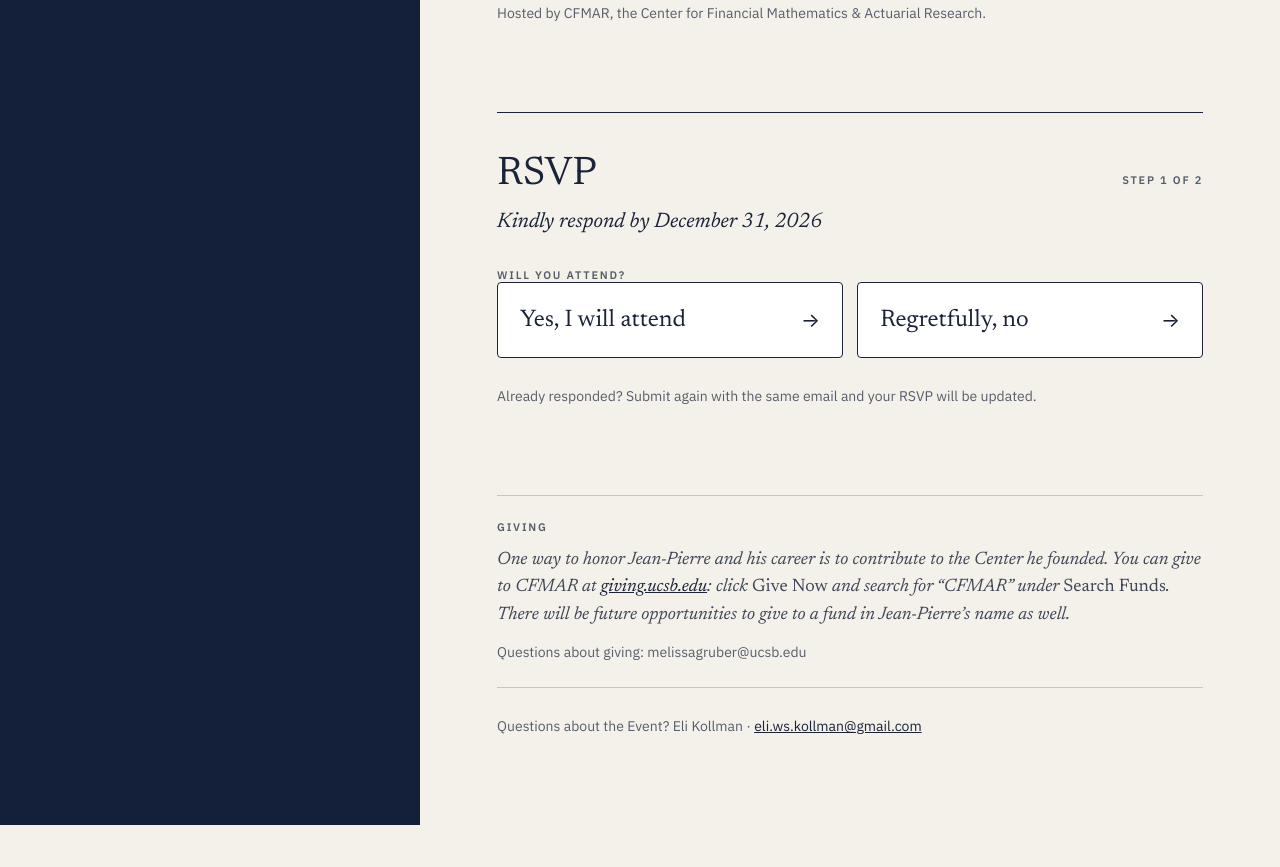
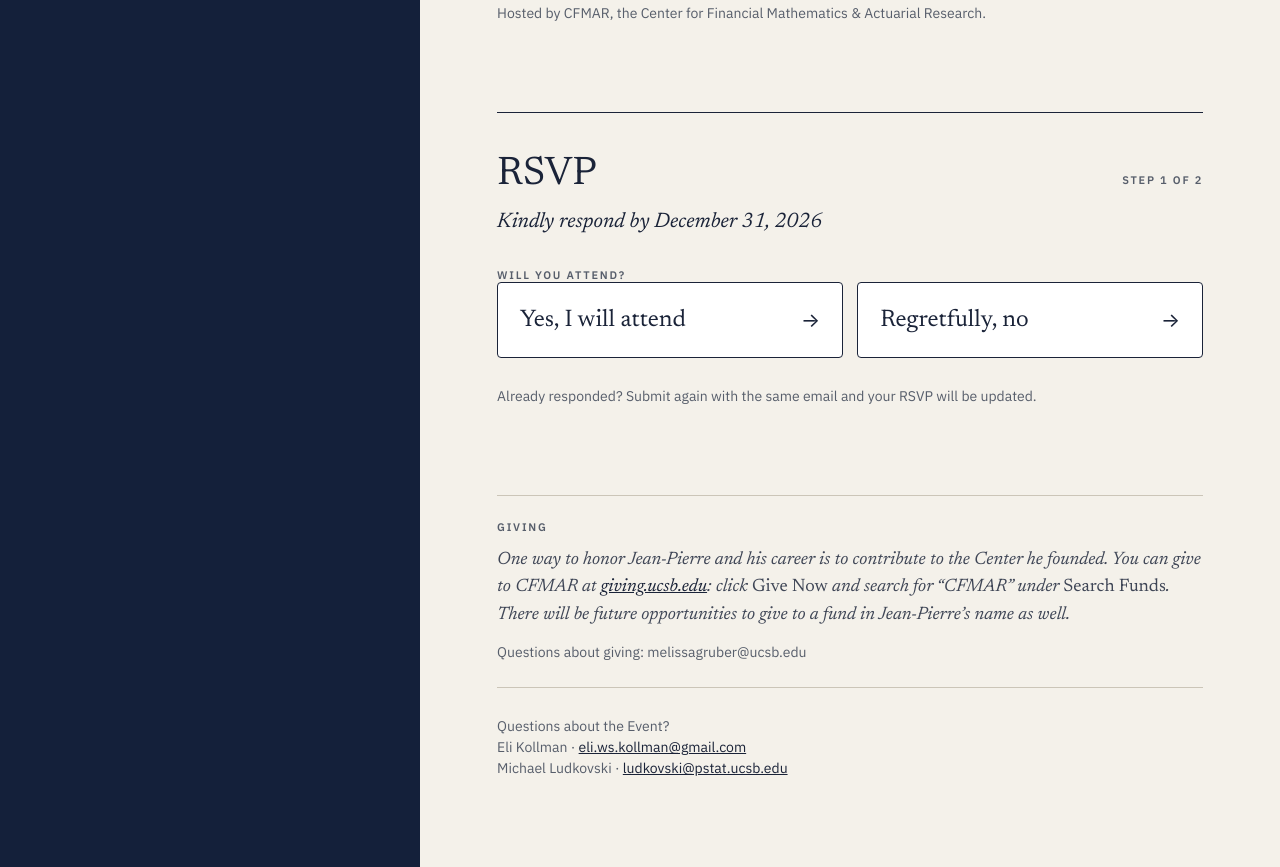
Before and after one commit to fouque-celebration/fouque-celebration.github.io, a plain HTML site: page docs/index.html in a window 1280 px wide. Shown: the part 755-1622 px from the top of the page. Before the commit the page ends 1580 px from the top, so only its background shows below. Drawn offline with Linux system fonts and the light colour scheme.

Commit message:
Add Michael Ludkovski as a second event contact
Co-Authored-By: Claude Opus 5.5 <noreply@anthropic.com>
Claude-Session: https://claude.ai/code/session_01RpbN52W4HfcKCM6EsZ37S6

```diff
--- a/docs/index.html
+++ b/docs/index.html
@@ -178,7 +178,7 @@ legend{padding:0;margin-bottom:12px}
 
 <div class="sp-l"></div>
 <section class="fund" aria-labelledby="give-h"><p class="lbl" id="give-h" style="margin-bottom:12px">Giving</p><p style="margin:0">One way to honor Jean-Pierre and his career is to contribute to the Center he founded. You can give to CFMAR at <a href="https://giving.ucsb.edu" target="_blank" rel="noopener">giving.ucsb.edu</a>: click <em>Give Now</em> and search for “CFMAR” under <em>Search Funds</em>. There will be future opportunities to give to a fund in Jean-Pierre’s name as well.</p><p style="margin:12px 0 0;font:400 14px/1.5 var(--ui);color:var(--muted)">Questions about giving: melissagruber@ucsb.edu</p></section>
-<p class="hint" style="margin-top:28px">Questions about the Event? Eli Kollman · <a href="mailto:eli.ws.kollman@gmail.com">eli.ws.kollman@gmail.com</a></p>
+<p class="hint" style="margin-top:28px">Questions about the Event?<br>Eli Kollman · <a href="mailto:eli.ws.kollman@gmail.com">eli.ws.kollman@gmail.com</a><br>Michael Ludkovski · <a href="mailto:ludkovski@pstat.ucsb.edu">ludkovski@pstat.ucsb.edu</a></p>
 </main>
 </div>
 
```
